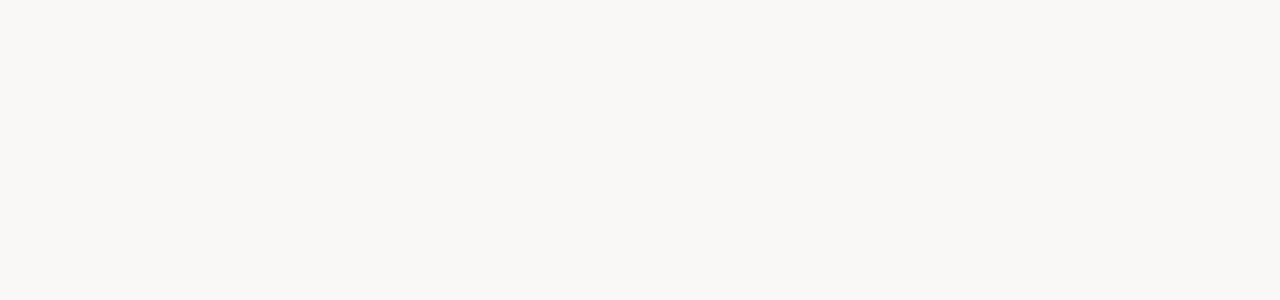
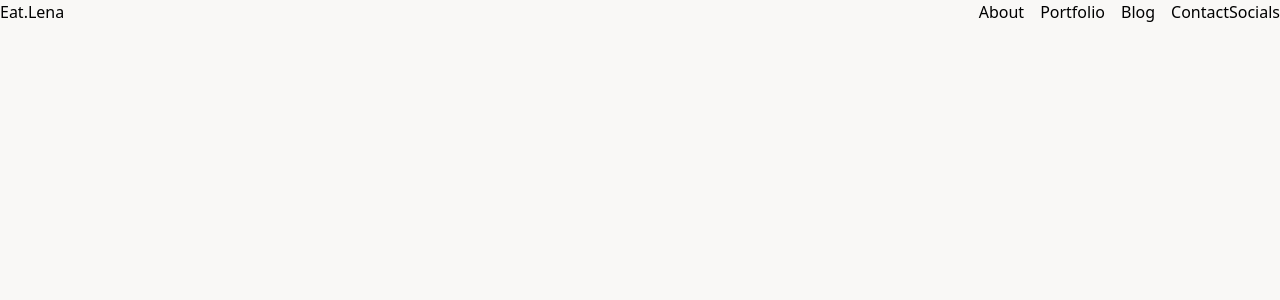
Before and after one commit to PLN2020/strapi-nextjs-blog, a Next.js app: page /contact in a window 1280 px wide. Shown: the top 300 px of the page. Built offline with nearby package versions, Linux system fonts and the light colour scheme.

Commit message:
Installed Unicons

```diff
--- a/app/layout.tsx
+++ b/app/layout.tsx
@@ -1,3 +1,4 @@
+import Navbar from '../components/navbar'
 import './globals.css'
 
 export default function RootLayout({
@@ -7,12 +8,18 @@
 }) {
   return (
     <html lang="en">
-      {/*
-        <head /> will contain the components returned by the nearest parent
-        head.tsx. Find out more at https://beta.nextjs.org/docs/api-reference/file-conventions/head
-      */}
-      <head />
-      <body className='bg-[#f9f8f6]'>{children}</body>
+        {/*
+            <head /> will contain the components returned by the nearest parent
+            head.tsx. Find out more at https://beta.nextjs.org/docs/api-reference/file-conventions/head
+        */}
+        <head />
+        <body className='bg-[#f9f8f6]'>
+            <header>
+                <Navbar />
+            </header>
+
+            <div>{children}</div>
+        </body>
     </html>
   )
 }
--- /dev/null
+++ b/components/navbar.tsx
@@ -0,0 +1,24 @@
+import Link from "next/link";
+
+export default function Navbar() {
+    return (
+        <nav className="flex justify-between">
+            <div>
+                <Link href='/'>Eat.Lena</Link>
+            </div>
+
+            <div className="flex">
+                <div className="flex space-x-4">
+                    <Link href=''>About</Link>
+                    <Link href=''>Portfolio</Link>
+                    <Link href=''>Blog</Link>
+                    <Link href=''>Contact</Link>
+                </div>
+
+                <div>
+                    Socials
+                </div>
+            </div>
+        </nav>
+    )
+}
--- a/package.json
+++ b/package.json
@@ -9,6 +9,7 @@
     "lint": "next lint"
   },
   "dependencies": {
+    "@iconscout/react-unicons": "^1.1.6",
     "@types/node": "18.11.9",
     "@types/react": "18.0.25",
     "@types/react-dom": "18.0.9",
```
Also changed, not shown: 1 other file (tests, documents, lock files or other folders).
